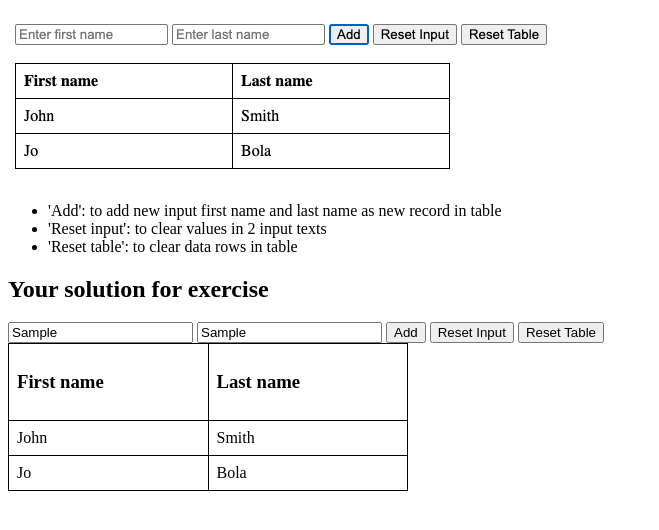
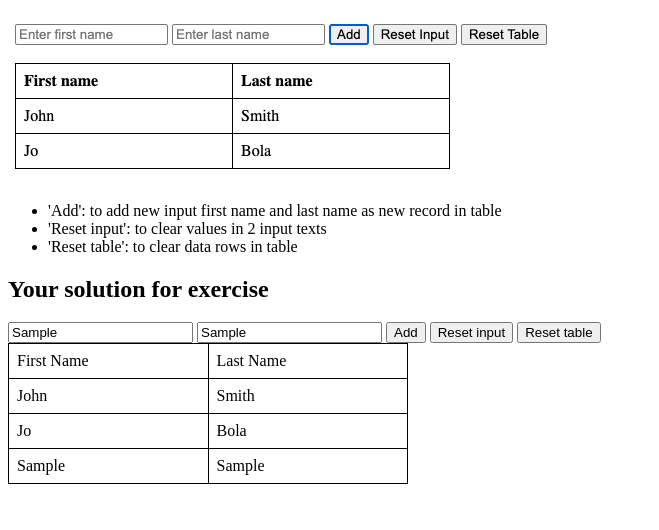
Before and after one commit to Kawiniee/bu-basic-js-2025, a plain HTML site: page contents/js_exercise.html in a window 1280 px wide. Both pictures are taken after typing "Sample", "Sample" into the empty fields and a click on the button "Add". Shown: the part 134-664 px from the top of the page, without its empty margins (0-659 px from the left). Drawn offline with Linux system fonts and the light colour scheme.

Commit message:
Update js_exercise.html

```diff
--- a/contents/js_exercise.html
+++ b/contents/js_exercise.html
@@ -50,66 +50,56 @@
 
     <h2>Your solution for exercise</h2>
 
-    <input id='txtfirstname' typr = "text" placeholder="Enter First Name">
-    <input id='txtlastname' typr = "text" placeholder="Enter Last Name">
+    <script>
+        function add() {
+            const firstName = document.getElementById("firstName").value;
+            const lastName = document.getElementById("lastName").value;
+            const table = document.getElementById("table");
+            const row = table.insertRow(table.rows.length);
+            const cell1 = row.insertCell(0);
+            const cell2 = row.insertCell(1);
+            cell1.innerHTML = firstName;
+            cell2.innerHTML = lastName;
+        }
 
-    <input id="btnAdd" type="button" value="Add" onclick="add();">
-    <input id="btnClearInputs" type="button" value="Reset Input" onclick="clearInputs();">
-    <input id="btnResetTable" type="button" value="Reset Table" onclick="resetTable();">
+        function resetInput() {
+            document.getElementById("firstName").value = "";
+            document.getElementById("lastName").value = "";
+        }
+        function resettable() {
 
-    <table>
+            const table = document.getElementById("table");
+            for (let i = table.rows.length - 1; i > 0; i--) {
+                table.deleteRow(i);
+            }
+        }
+    </script>
+
+    <input type="text" id="firstName" placeholder="First Name">
+    <input type="text" id="lastName" placeholder="Last Name">
+    <input type="button" id="btnAdd" value="Add" onclick="add();">
+    <input type= button id="btnResetInput" value="Reset input" onclick="resetInput();">
+    <input type= button id="btnResettable" value="Reset table" onclick="resettable();">
+
+    <table id="table">
         <thead>
             <tr>
-                <td>
-                    <h3>
-                       First name
-                    </h3>
-                </td>
-                <td>
-                    <h3>
-                       Last name
-                    </h3>
-                </td>
+                <td>First Name</td>
+                <td>Last Name</td>
             </tr>
         </thead>
-        </thead>
+        <tbody>
             <tr>
-                <td>
-                    John
-                </td>
-                <td>
-                    Smith
-                </td>
+                <td>John</td>
+                <td>Smith</td>
             </tr>
-        </thead>
-        <thead>
+        </tbody>
+        <tbody>
             <tr>
-                <td>
-                    Jo
-                </td>
-                <td>
-                    Bola
-                </td>
+                <td>Jo</td>
+                <td>Bola</td>
             </tr>
-        </thead>
     </table>
-
-    <script>
-        function add() {
-            firstname = document.getElementById('txtfirstname').value;
-            lastname = document.getElementById('txtlastname').value;
-
-        }
-
-        function clearInputs() {
-            document.getElementById('txtfirstname').value='';
-            document.getElementById('txtlastname').value='';
-        }
-
-        function clearTable() {
-
-        }
-    </script>
 
 </body>
 
```
